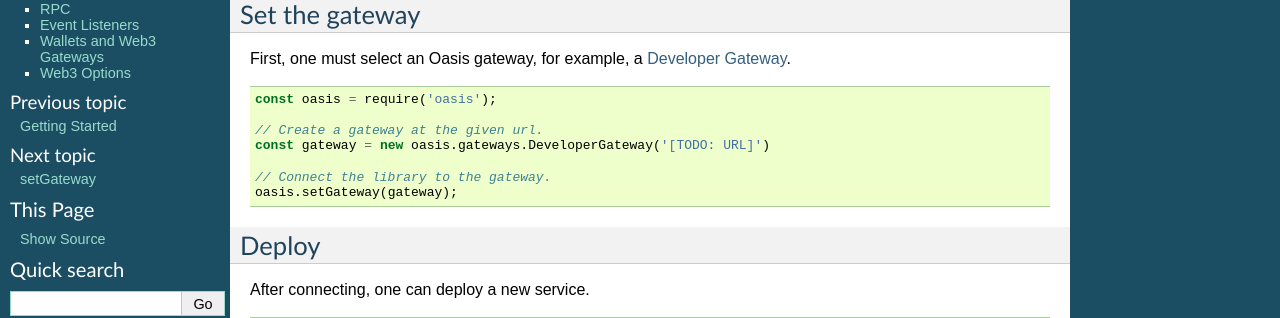
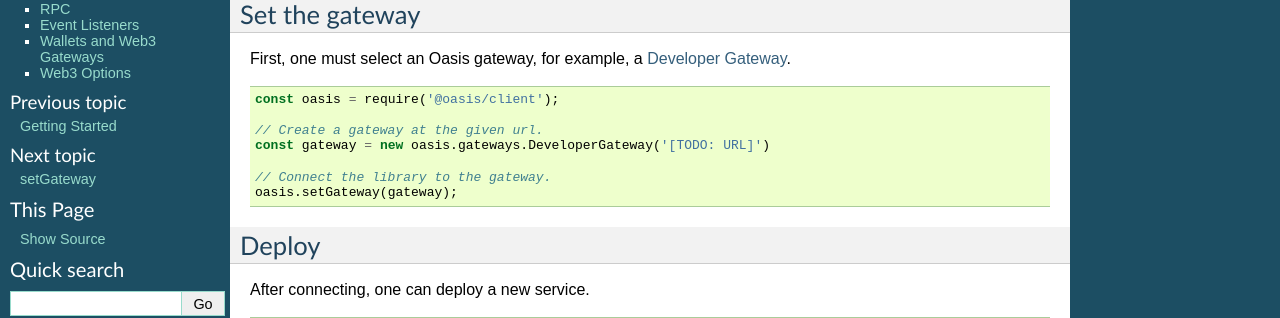
Before and after one commit to oasislabs/oasis.js, a Sphinx documentation site: the page built from docs/examples.rst, in a window 1280 px wide and 1400 px high. Shown: the part 137-455 px from the top of the window. Built offline with Sphinx 7.4.7, drawn with Linux system fonts in a browser that asks for light colours; some of the changed text lies outside the part shown.

Commit message:
Rename client -> @oasis/client

```diff
--- a/docs/examples.rst
+++ b/docs/examples.rst
@@ -10,7 +10,7 @@ First, one must select an Oasis gateway, for example, a `Developer Gateway <http
 
 .. code-block:: javascript
 
-   const oasis = require('oasis');
+   const oasis = require('@oasis/client');
 
    // Create a gateway at the given url.
    const gateway = new oasis.gateways.DeveloperGateway('[TODO: URL]')
@@ -92,7 +92,7 @@ will allow the client to sign and send raw transactions.
 
 .. code-block:: javascript
 
-	const oasis = require('oasis');
+	const oasis = require('@oasis/client');
 
 	// Wallet private key.
 	const privateKey = '...';
```
Also changed, not shown: README.md (+2 -2 lines), 2 other files.
